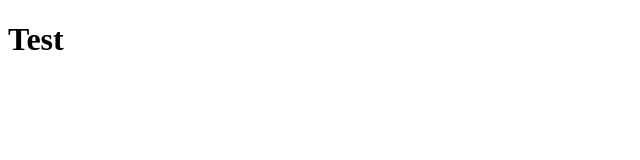
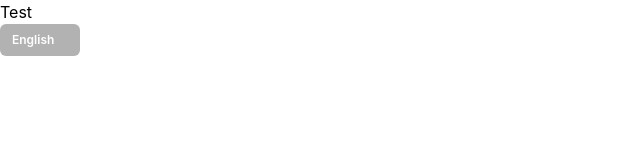
Before and after one commit to aitorias/aitorias.github.io, an Astro site: page / in a window 1280 px wide. Shown: the whole page, without its empty margins (0-640 px from the left). Built offline with nearby package versions, Linux system fonts and the light colour scheme; Astro itself is replaced by a stand-in of ours.

Commit message:
Add LanguagePicker component and update i18n structure; migrate Tailwind config to ES module format

```diff
--- a/package.json
+++ b/package.json
@@ -5,6 +5,7 @@
   "private": true,
   "dependencies": {
     "@astrojs/react": "^4.2.0",
+    "@tailwindcss/vite": "^4.0.6",
     "@testing-library/jest-dom": "^6.6.3",
     "@testing-library/react": "^16.2.0",
     "@testing-library/user-event": "^14.6.1",
@@ -16,7 +17,6 @@
     "glob": "^11.0.1",
     "react": "^19.0.0",
     "react-dom": "^19.0.0",
-    "@tailwindcss/vite": "^4.0.6",
     "tailwindcss": "^4.0.6",
     "typescript": "^5.7.3",
     "web-vitals": "^4.2.4"
--- /dev/null
+++ b/src/components/LanguagePicker.astro
@@ -0,0 +1,44 @@
+---
+import { languages } from '../i18n/ui';
+import { getRouteFromUrl, useTranslatedPath, getLangFromUrl } from '../i18n/utils';
+
+const route = getRouteFromUrl(Astro.url);
+const lang = getLangFromUrl(Astro.url);
+const translatePath = useTranslatedPath(lang);
+
+const currentLocaleData = languages[lang]
+const otherLocales = Object.values(languages).filter(
+  (locale) => locale.code !== lang
+)
+---
+
+<div class="relative inline-block text-left">
+  <div
+    class="group text-white rounded-md text-xs font-semibold bg-black/30 hover:bg-black/70 transition-all"
+  >
+    <button
+      type="button"
+      class="inline-flex justify-start items-center w-20 gap-x-2 px-3 py-2"
+      aria-expanded="true"
+      aria-haspopup="true"
+    >
+      {currentLocaleData.name}
+    </button>
+    <ul
+      class="group-hover:block group-hover:animate-fade-down group-hover:animate-duration-200 hidden pt-0.5 absolute w-full"
+    >
+      {
+        otherLocales.map((locale) => (
+          <li class="py-[2px]">
+            <a
+              class="rounded-md bg-black/30 hover:bg-black/70 whitespace-no-wrap inline-flex justify-start items-center w-50 gap-x-2 px-3 py-2"
+              href={translatePath(`/${route ? route : ''}`, locale.code)}
+            >
+              {locale.name}
+            </a>
+          </li>
+        ))
+      }
+    </ul>
+  </div>
+</div>
--- a/src/i18n/ui.ts
+++ b/src/i18n/ui.ts
@@ -1,7 +1,16 @@
-export const languages = {
-  ca: "Català",
-  en: "English",
-  es: "Spanish",
+export const languages: Record<string, { code: string; name: string }> = {
+  ca: {
+    code: "ca",
+    name: "Català",
+  },
+  en: {
+    code: "en",
+    name: "English",
+  },
+  es: {
+    code: "es",
+    name: "Español",
+  },
 };
 
 export const defaultLang = "en";
--- a/src/layouts/Error404Layout.astro
+++ b/src/layouts/Error404Layout.astro
@@ -1,5 +1,6 @@
 ---
 import { getLangFromUrl } from "@/i18n/utils"
+import "../styles/global.css";
 
 interface Props {
   description: string
--- a/src/layouts/Layout.astro
+++ b/src/layouts/Layout.astro
@@ -1,5 +1,7 @@
 ---
 import { getLangFromUrl } from "@/i18n/utils"
+import LanguagePicker from "@/components/LanguagePicker.astro";
+import "../styles/global.css";
 
 interface Props {
   description: string
@@ -23,5 +25,8 @@ const { description, title } = Astro.props
   </head>
   <body>
     <slot />
+    <footer>
+      <LanguagePicker />
+    </footer>
   </body>
 </html>
--- a/src/styles/global.css
+++ b/src/styles/global.css
@@ -41,3 +41,7 @@
       source-code-pro, Menlo, Monaco, Consolas, "Courier New", monospace;
   }
 }
+
+@layer components {
+
+}
--- a/tailwind.config.js
+++ /dev/null
@@ -1,90 +0,0 @@
-/** @type {import('tailwindcss').Config} */
-const colors = require("tailwindcss/colors");
-
-module.exports = {
-  content: ["./src/**/*.{astro,html,js,jsx,md,mdx,ts,tsx}"],
-  theme: {
-    colors: {
-      ai: "rgb(var(--ai) / <alpha-value>)",
-      black: colors.black,
-      blue: colors.blue,
-      cyan: colors.cyan,
-      gray: colors.gray,
-      ichigo: "rgb(var(--ichigo) / <alpha-value>)",
-      indigo: colors.indigo,
-      kamenozoki: "rgb(var(--kamenozoki) / <alpha-value>)",
-      momo: "rgb(var(--momo) / <alpha-value>)",
-      orange: colors.orange,
-      purple: colors.purple,
-      red: colors.red,
-      sakura: "rgb(var(--sakura) / <alpha-value>)",
-      sky: colors.sky,
-      slate: colors.slate,
-      sora: "rgb(var(--sora) / <alpha-value>)",
-      wasurenagusa: "rgb(var(--wasurenagusa) / <alpha-value>)",
-      white: colors.white,
-      yellow: colors.yellow,
-    },
-    extend: {
-      animation: {
-        "fade-in-down": "fade-in-down 0.5s ease",
-        "fade-in-up": "fade-in-up 1s ease-out",
-      },
-      colors: {
-        ai: {
-          DEFAULT: "#0D5661",
-        },
-        ichigo: {
-          DEFAULT: "#B5495B",
-        },
-        kamenozoki: {
-          DEFAULT: "#A5DEE4",
-        },
-        momo: {
-          DEFAULT: "#F596AA",
-        },
-        sakura: {
-          DEFAULT: "#FEDFE1",
-        },
-        sora: {
-          DEFAULT: "#58B2DC",
-        },
-        wasurenagusa: {
-          DEFAULT: "#7DB9DE",
-        },
-      },
-      keyframes: {
-        "blink-caret": {
-          "0, 100%": {
-            "border-color": "transparent",
-          },
-          "50%": {
-            "border-color": "transparent",
-          },
-        },
-        "to-full-width": {
-          from: {
-            width: "0",
-          },
-          to: {
-            width: "100%",
-          },
-        },
-      },
-      animation: {
-        "typing-style":
-          "to-full-width 1.5s steps(8, end), blink-caret .75s step-end infinite",
-      },
-      fontSize: {
-        "2xs": ".5rem",
-      },
-      letterSpacing: {
-        cardCategory: ".3rem",
-      },
-      spacing: {
-        25: "5rem",
-      },
-    },
-  },
-  plugins: [],
-};
--- /dev/null
+++ b/tailwind.config.mjs
@@ -0,0 +1,37 @@
+/** @type {import('tailwindcss').Config} */
+
+export default {
+  content: ["./src/**/*.{astro,html,js,jsx,md,mdx,ts,tsx}"],
+  theme: {
+    extend: {
+      animation: {
+        "fade-in-down": "fade-in-down 0.5s ease",
+        "fade-in-up": "fade-in-up 1s ease-out",
+      },
+      colors: {
+        ai: {
+          DEFAULT: "#0D5661",
+        },
+        ichigo: {
+          DEFAULT: "#B5495B",
+        },
+        kamenozoki: {
+          DEFAULT: "#A5DEE4",
+        },
+        momo: {
+          DEFAULT: "#F596AA",
+        },
+        sakura: {
+          DEFAULT: "#FEDFE1",
+        },
+        sora: {
+          DEFAULT: "#58B2DC",
+        },
+        wasurenagusa: {
+          DEFAULT: "#7DB9DE",
+        },
+      },
+    },
+  },
+  plugins: [],
+};
```
